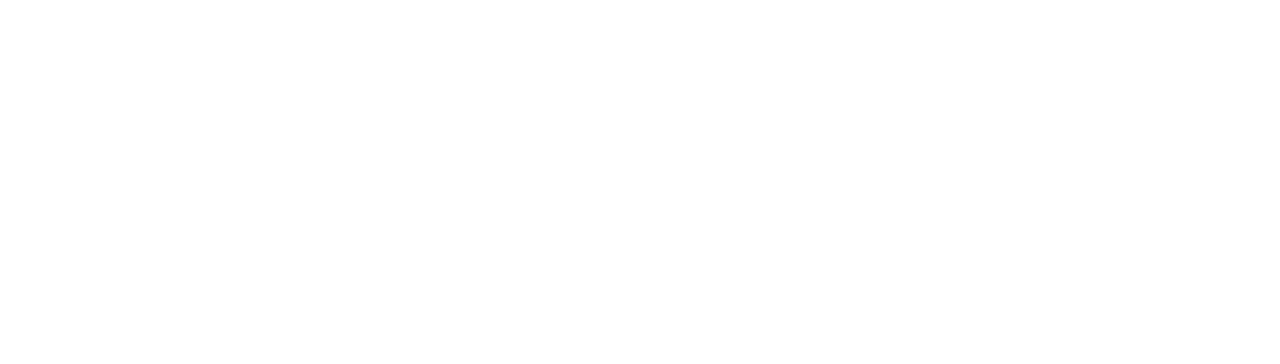
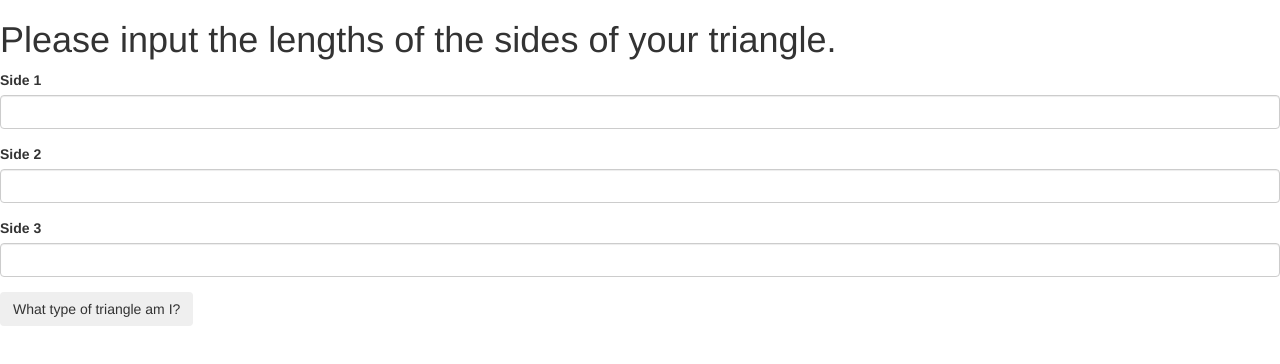
Before and after one commit to ryguybenson/triangle, a plain HTML site: page index.html in a window 1280 px wide. Drawn offline with Linux system fonts and the light colour scheme.

Commit message:
add form

```diff
--- a/index.html
+++ b/index.html
@@ -10,5 +10,24 @@
   </head>
   <body>
 
+    <h1>Please input the lengths of the sides of your triangle.</h1>
+
+    <form id="formOne">
+          <div class="form-group">
+            <label for="side1">Side 1</label>
+            <input id="side1" class="form-control" type="text">
+          </div>
+          <div class="form-group">
+            <label for="side2">Side 2</label>
+            <input id="side2" class="form-control" type="text">
+          </div>
+          <div class="form-group">
+            <label for="side3">Side 3</label>
+            <input id="side3" class="form-control" type="text">
+          </div>
+
+          <button type="submit" class="btn">What type of triangle am I?</button>
+        </form>
+
   </body>
 </html>
```
